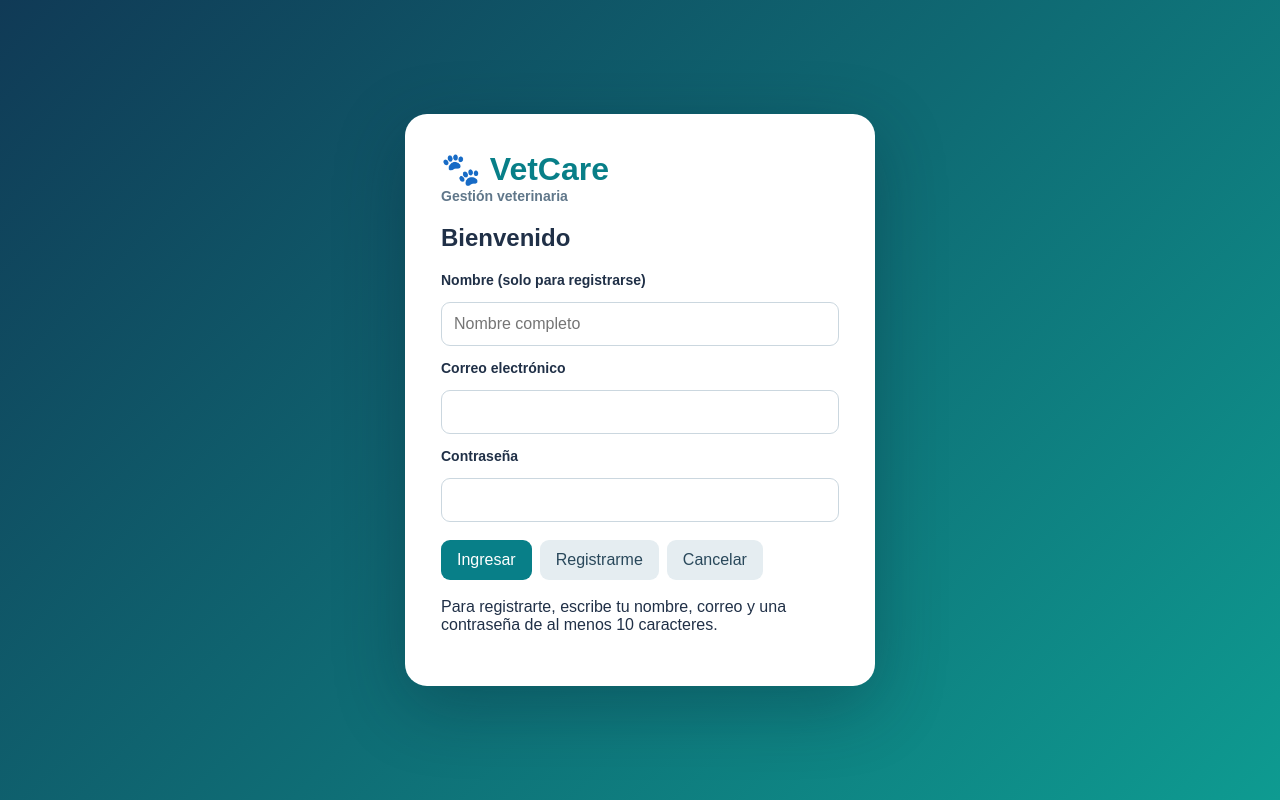
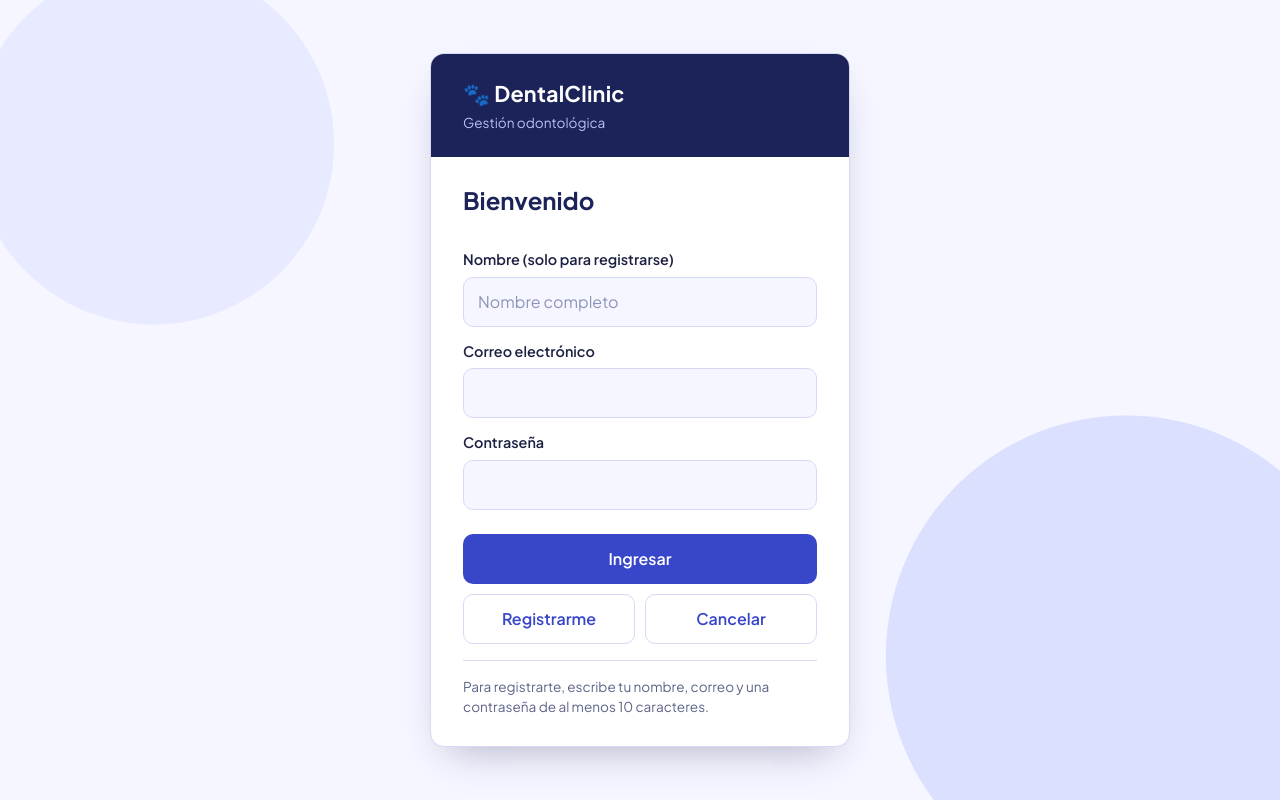
Before and after one commit to mariannamori2006/sistema_odontologico, a PHP site: page /views/login.php in a window 1280 px wide. Run offline with PHP 8.4, Linux system fonts and the light colour scheme.

Commit message:
Paleta de colores de Login

```diff
--- /dev/null
+++ b/assetes/css/odont.css
@@ -0,0 +1,247 @@
+/* ==========================================================
+   DentalClinic · Login
+   Paleta: índigo (confianza), lavanda suave (calma),
+   blanco esmalte (fondo de tarjeta) y tinta azul noche (texto)
+   ========================================================== */
+
+@import url("https://fonts.googleapis.com/css2?family=Plus+Jakarta+Sans:wght@400;500;600;700&display=swap");
+
+:root {
+    --indigo-900: #1b2358;
+    --indigo-700: #3846c9;
+    --indigo-600: #4f5de0;
+    --lav-100: #e8ebff;
+    --lav-50:  #f5f6ff;
+    --enamel:   #ffffff;
+    --ink:      #1c2142;
+    --ink-soft: #5d6488;
+    --line:     #d5d9f5;
+    --danger-bg: #fdecec;
+    --danger-ink: #8a1f1f;
+    --ok-bg: #e3f6ea;
+    --ok-ink: #1d6b3b;
+    --radius: 14px;
+    --font: "Plus Jakarta Sans", system-ui, -apple-system, "Segoe UI", Roboto, sans-serif;
+}
+
+*,
+*::before,
+*::after {
+    box-sizing: border-box;
+}
+
+body.auth {
+    margin: 0;
+    min-height: 100vh;
+    min-height: 100dvh;
+    display: grid;
+    place-items: center;
+    padding: 24px 16px;
+    font-family: var(--font);
+    font-size: 1rem;
+    line-height: 1.5;
+    color: var(--ink);
+    background:
+        radial-gradient(circle at 12% 18%, var(--lav-100) 0 180px, transparent 181px),
+        radial-gradient(circle at 88% 82%, #dbe0ff 0 240px, transparent 241px),
+        var(--lav-50);
+}
+
+/* ---------- Tarjeta ---------- */
+
+.auth-box {
+    width: 100%;
+    max-width: 420px;
+    background: var(--enamel);
+    border: 1px solid var(--line);
+    border-radius: var(--radius);
+    box-shadow: 0 18px 40px -18px rgba(27, 35, 88, 0.35);
+    overflow: hidden;
+}
+
+/* Cabecera de marca: el único bloque de color fuerte */
+.brand {
+    display: flex;
+    flex-direction: column;
+    gap: 2px;
+    padding: 24px 32px;
+    background: var(--indigo-900);
+    color: #fff;
+    font-size: 1.35rem;
+    font-weight: 700;
+    letter-spacing: 0.01em;
+}
+
+.brand small {
+    font-size: 0.85rem;
+    font-weight: 400;
+    color: #b9c0f5;
+    letter-spacing: 0;
+}
+
+.auth-box h2 {
+    margin: 28px 32px 4px;
+    font-size: 1.5rem;
+    line-height: 1.25;
+    font-weight: 700;
+    color: var(--indigo-900);
+}
+
+/* ---------- Mensajes (error / éxito) ---------- */
+
+.auth-box p[role="status"] {
+    margin: 12px 32px 0;
+    padding: 10px 14px;
+    border-radius: 10px;
+    border-left: 4px solid var(--danger-ink);
+    background: var(--danger-bg);
+    color: var(--danger-ink);
+    font-size: 0.92rem;
+}
+
+/* El mensaje de "Usuario creado" también usa role="status".
+   Si quieres que se vea verde, agrega class="ok" en el PHP
+   cuando el registro sea exitoso. */
+.auth-box p[role="status"].ok {
+    border-left-color: var(--ok-ink);
+    background: var(--ok-bg);
+    color: var(--ok-ink);
+}
+
+/* ---------- Formulario ---------- */
+
+.auth-box form {
+    display: flex;
+    flex-direction: column;
+    padding: 16px 32px 8px;
+}
+
+.auth-box label {
+    margin: 14px 0 6px;
+    font-size: 0.9rem;
+    font-weight: 600;
+    color: var(--ink);
+}
+
+.auth-box input {
+    width: 100%;
+    padding: 12px 14px;
+    font: inherit;
+    color: var(--ink);
+    background: var(--lav-50);
+    border: 1.5px solid var(--line);
+    border-radius: 10px;
+    transition: border-color 0.15s ease, box-shadow 0.15s ease, background-color 0.15s ease;
+}
+
+.auth-box input::placeholder {
+    color: #8d94b8;
+}
+
+.auth-box input:hover {
+    border-color: #aab2ea;
+}
+
+.auth-box input:focus {
+    outline: none;
+    background: var(--enamel);
+    border-color: var(--indigo-600);
+    box-shadow: 0 0 0 4px rgba(79, 93, 224, 0.2);
+}
+
+/* ---------- Botones ---------- */
+
+.actions {
+    display: grid;
+    grid-template-columns: 1fr 1fr;
+    gap: 10px;
+    margin-top: 24px;
+}
+
+.actions button {
+    padding: 12px 16px;
+    font: inherit;
+    font-weight: 600;
+    border-radius: 10px;
+    border: 1.5px solid transparent;
+    cursor: pointer;
+    transition: background-color 0.15s ease, border-color 0.15s ease, transform 0.1s ease;
+}
+
+/* Acción principal: Ingresar, ocupa todo el ancho */
+.actions button:first-child {
+    grid-column: 1 / -1;
+    background: var(--indigo-700);
+    color: #fff;
+}
+
+.actions button:first-child:hover {
+    background: var(--indigo-900);
+}
+
+/* Acciones secundarias */
+.actions button.secondary {
+    background: transparent;
+    color: var(--indigo-700);
+    border-color: var(--line);
+}
+
+.actions button.secondary:hover {
+    background: var(--lav-100);
+    border-color: var(--indigo-600);
+}
+
+.actions button:active {
+    transform: translateY(1px);
+}
+
+.actions button:focus-visible {
+    outline: 3px solid var(--indigo-600);
+    outline-offset: 2px;
+}
+
+/* ---------- Nota inferior ---------- */
+
+.auth-note {
+    margin: 8px 32px 28px;
+    padding-top: 16px;
+    border-top: 1px solid var(--line);
+    font-size: 0.85rem;
+    color: var(--ink-soft);
+}
+
+/* ---------- Móvil ---------- */
+
+@media (max-width: 480px) {
+    .brand {
+        padding: 20px 22px;
+    }
+
+    .auth-box h2 {
+        margin: 24px 22px 4px;
+    }
+
+    .auth-box p[role="status"] {
+        margin: 12px 22px 0;
+    }
+
+    .auth-box form {
+        padding: 12px 22px 8px;
+    }
+
+    .auth-note {
+        margin: 8px 22px 24px;
+    }
+
+    .actions {
+        grid-template-columns: 1fr;
+    }
+}
+
+/* ---------- Accesibilidad ---------- */
+
+@media (prefers-reduced-motion: reduce) {
+    * {
+        transition: none !important;
+    }
+}
--- a/assetes/css/vet.css
+++ /dev/null
@@ -1,244 +0,0 @@
-* {
-    box-sizing:border-box
-}
-body {
-    margin:0;
-    font-family:Arial,sans-serif;
-    color:#203047;
-    background:#f3f7fb;
-    min-height:100vh;
-    display:flex;
-    flex-direction:column
-}
-a {
-    color:#087b84;
-    text-decoration:none
-}
-header {
-    background:#fff;
-    box-shadow:0 3px 18px #102c4a16
-}
-.header-top {
-    background:#103a56;
-    color:#fff;
-    display:flex;
-    justify-content:space-between;
-    align-items:center;
-    padding:20px 4%;
-    gap:15px
-}
-.header-top a {
-    color:#b4f4e5
-}
-.nav {
-    display:flex;
-    gap:18px;
-    padding:14px 4%;
-    overflow-x:auto;
-    white-space:nowrap
-}
-.nav a {
-    font-size:14px;
-    font-weight:bold
-}
-.shell {
-    display:grid;
-    grid-template-columns:minmax(0,1fr) 220px;
-    gap:24px;
-    max-width:1500px;
-    width:100%;
-    margin:0 auto;
-    padding:28px 3%;
-    flex:1
-}
-main {
-    min-width:0
-}
-h1 {
-    font-size:28px;
-    margin:0 0 18px
-}
-aside {
-    background:#fff;
-    border-radius:16px;
-    padding:20px;
-    align-self:start;
-    box-shadow:0 4px 18px #1232
-}
-aside a {
-    display:block;
-    padding:10px 4px;
-    border-bottom:1px solid #edf1f5
-}
-.cards {
-    display:grid;
-    grid-template-columns:repeat(auto-fit,minmax(220px,1fr));
-    gap:20px;
-    margin-top:24px
-}
-.card {
-    background:#fff;
-    border-radius:17px;
-    overflow:hidden;
-    box-shadow:0 6px 22px #102c4a18;
-    transition:transform .2s
-}
-.card:hover {
-    transform:translateY(-5px)
-}
-.card img {
-    width:100%;
-    height:150px;
-    object-fit:cover
-}
-.card div {
-    padding:18px
-}
-.card h2 {
-    color:#123a52;
-    font-size:20px
-}
-.card span {
-    color:#078a88
-}
-.panel {
-    background:white;
-    border-radius:16px;
-    padding:24px;
-    margin:18px 0;
-    box-shadow:0 4px 20px #1231
-}
-.form-grid {
-    display:grid;
-    grid-template-columns:repeat(auto-fit,minmax(220px,1fr));
-    gap:15px
-}
-label {
-    display:block;
-    font-weight:600;
-    font-size:14px
-}
-input,select,textarea {
-    display:block;
-    width:100%;
-    padding:12px;
-    border:1px solid #cbd7df;
-    border-radius:9px;
-    margin-top:7px;
-    font:inherit
-}
-textarea {
-    min-height:80px
-}
-button,.btn {
-    border:0;
-    border-radius:9px;
-    background:#087f88;
-    color:white;
-    padding:11px 16px;
-    cursor:pointer;
-    display:inline-block;
-    font:inherit
-}
-.secondary {
-    background:#e5edf1;
-    color:#29485b
-}
-.danger {
-    background:#bc344b;
-    padding:7px 10px
-}
-.actions {
-    display:flex;
-    align-items:center;
-    gap:8px;
-    flex-wrap:wrap
-}
-.table-scroll {
-    overflow:auto
-}
-table {
-    border-collapse:collapse;
-    width:100%;
-    font-size:14px
-}
-th,td {
-    text-align:left;
-    border-bottom:1px solid #e4edf2;
-    padding:12px;
-    max-width:280px;
-    overflow-wrap:anywhere
-}
-th {
-    background:#e7f6f5
-}
-td form {
-    display:inline
-}
-.notice {
-    color:#077e52
-}
-.error {
-    color:#ad233a
-}
-footer {
-    background:#103a56;
-    color:white;
-    text-align:center;
-    padding:22px;
-    margin-top:auto
-}
-.auth {
-    justify-content:center;
-    align-items:center;
-    padding:24px;
-    background:linear-gradient(135deg,#103a56,#0e9b91)
-}
-.auth-box {
-    background:white;
-    width:min(100%,470px);
-    padding:36px;
-    border-radius:22px;
-    box-shadow:0 20px 70px #09253655
-}
-.auth-box label {
-    margin:14px 0
-}
-.auth-box .actions {
-    margin:18px 0
-}
-.brand {
-    font-size:32px;
-    font-weight:bold;
-    color:#087f88
-}
-.brand small {
-    display:block;
-    font-size:14px;
-    color:#60778a
-}
-@media(max-width:850px) {
-    .shell {
-        grid-template-columns:1fr
-    }
-    aside {
-        order:-1;
-        display:flex;
-        gap:10px;
-        overflow:auto;
-        align-items:center
-    }
-    aside h3 {
-        display:none
-    }
-    aside a {
-        white-space:nowrap;
-        border:0
-    }
-    .header-top {
-        flex-wrap:wrap
-    }
-    .nav {
-        gap:14px
-    }
-}
--- a/views/login.php
+++ b/views/login.php
@@ -33,11 +33,11 @@ if ($_SERVER['REQUEST_METHOD'] === 'POST') {
     <meta charset="UTF-8">
     <meta name="viewport" content="width=device-width, initial-scale=1.0">
     <title>VetCare | Acceso</title>
-    <link rel="stylesheet" href="../assetes/css/vet.css">
+    <link rel="stylesheet" href="../assetes/css/odont.css">
 </head>
 <body class="auth">
     <div class="auth-box">
-        <div class="brand">🐾 VetCare <small>Gestión veterinaria</small></div>
+        <div class="brand">🐾 DentalClinic <small>Gestión odontológica</small></div>
         <h2>Bienvenido</h2>
 
         <?php if ($error !== ''): ?>
```
